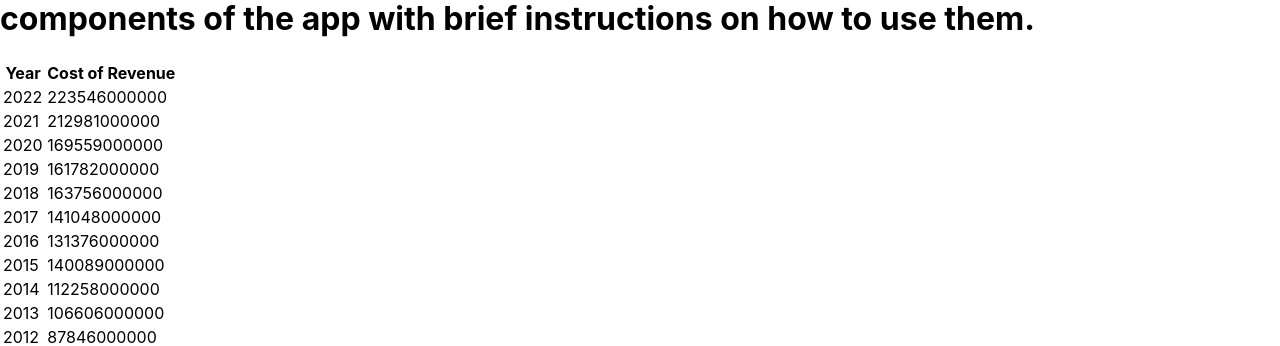
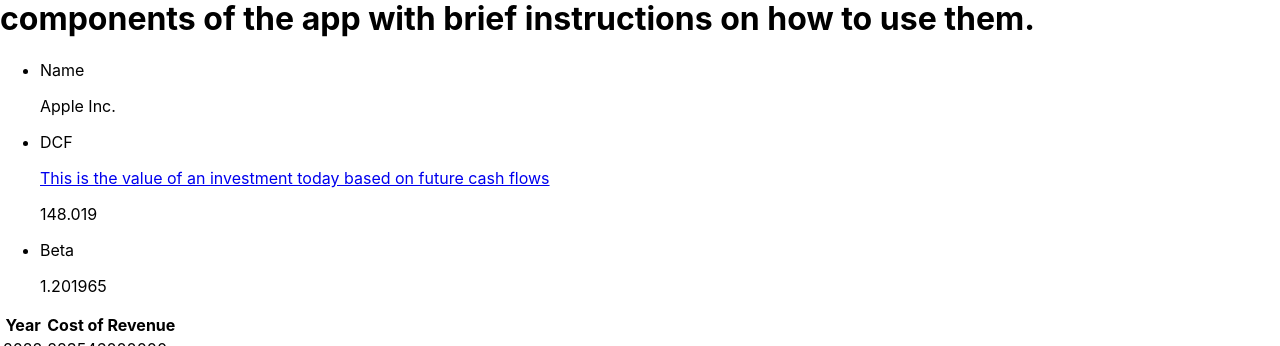
Before and after one commit to BrunaCarmoS/React-.NET-Core-Finance-Project, a React (Create React App) app in the folder frontend/: page /design-guide in a window 1280 px wide. Shown: the part 425-771 px from the top of the page. Built offline with nearby package versions, Linux system fonts and the light colour scheme.

Commit message:
Adding RatioList

```diff
--- a/frontend/src/Components/CompanyDashboard/CompanyDashboard.tsx
+++ b/frontend/src/Components/CompanyDashboard/CompanyDashboard.tsx
@@ -1,31 +1,19 @@
+import React from "react";
+import { Outlet } from "react-router-dom";
+
 interface Props {
-  tabItems: {
-    id: number;
-    title: string;
-    icon: string;
-    content: string;
-  }[];
-  activeSidebarItem: number;
   children: React.ReactNode;
+  ticker: string;
 }
 
-const CompanyDashboard: React.FC<Props> = ({
-  tabItems,
-  activeSidebarItem,
-  children,
-}: Props) => {
+const CompanyDashboard = ({ children, ticker }: Props) => {
   return (
     <div className="relative md:ml-64 bg-blueGray-100 w-full">
-      <div className="relative pt-10 pb-20 bg-lightBlue-500">
+      <div className="relative pt-20 pb-32 bg-lightBlue-500">
         <div className="px-4 md:px-6 mx-auto w-full">
           <div>
             <div className="flex flex-wrap">{children}</div>
-
-            <div className="flex flex-wrap">
-              {tabItems.map(({ id, content }) => {
-                return activeSidebarItem === id ? content : "";
-              })}
-            </div>
+            <div className="flex flex-wrap">{<Outlet context={ticker} />}</div>
           </div>
         </div>
       </div>
--- /dev/null
+++ b/frontend/src/Components/RatioList/RatioList.tsx
@@ -0,0 +1,54 @@
+import React from "react";
+import { TestDataCompany } from "../Table/testData";
+
+type Props = {};
+
+const data = TestDataCompany[0];
+
+type Company = typeof data;
+
+const config = [
+  { label: "Name", render: (company: Company) => company.companyName },
+  {
+    label: "DCF",
+    render: (company: Company) => company.dcf,
+    subTitle:
+      "This is the value of an investment today based on future cash flows",
+  },
+  { label: "Beta", render: (company: Company) => company.beta },
+];
+
+const RatioList = (props: Props) => {
+  const renderedCells = config.map((row) => {
+    return (
+      <li className="py-3 sm:py-4">
+        <div className="flex items-center space-x-4">
+          <div className="flex-1 min-w-0">
+            <p className="text-sm font-medium text-gray-900 truncate">
+              {row.label}
+            </p>
+            <p className="text-sm text-gray-500 truncate">
+              <a
+                href="/cdn-cgi/l/email-protection"
+                className="__cf_email__"
+                data-cfemail="17727a767e7b57607e7973646372653974787a"
+              >
+                {row.subTitle && row.subTitle}
+              </a>
+            </p>
+          </div>
+          <div className="inline-flex items-center text-base font-semibold text-gray-900">
+            {row.render(data)}
+          </div>
+        </div>
+      </li>
+    );
+  });
+  return (
+    <div className="bg-white shadow rounded-lg mb-4 p-4 sm:p-6 h-full">
+      <ul className="divide-y divide-gray-200">{renderedCells}</ul>
+    </div>
+  );
+};
+
+export default RatioList;
--- a/frontend/src/Pages/CompanyPage/CompanyPage.tsx
+++ b/frontend/src/Pages/CompanyPage/CompanyPage.tsx
@@ -57,8 +57,7 @@ const CompanyPage = (props: Props) => {
             activeSidebarItem={activeSidebarItem!}
           />
           <CompanyDashboard
-            tabItems={tabItems}
-            activeSidebarItem={activeSidebarItem!}
+            ticker={ticker!}
           >
             <Tile title="Company Name" subTitle={company.companyName} />
             <Tile title="DCF" subTitle={company.dcf.toString()} />
--- a/frontend/src/Pages/DesignPage/DesignGuide.tsx
+++ b/frontend/src/Pages/DesignPage/DesignGuide.tsx
@@ -1,5 +1,6 @@
 import React from "react";
 import Table from "../../Components/Table/Table";
+import RatioList from "../../Components/RatioList/RatioList";
 
 type Props = {};
 
@@ -10,6 +11,7 @@ const DesignGuide = (props: Props) => {
         Design guide- This is the design guide for Fin Shark. These are reuable
         components of the app with brief instructions on how to use them.
       </h1>
+      <RatioList />
       <Table />
       <h3>
         Table - Table takes in a configuration object and company data as
```
Also changed, not shown: frontend/src/Components/RatioList/RatioList.css (added).
